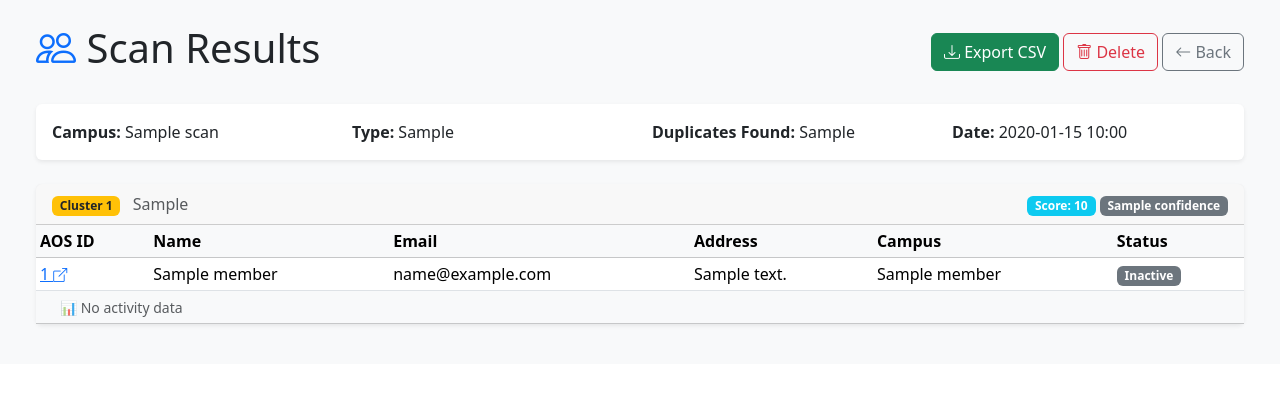
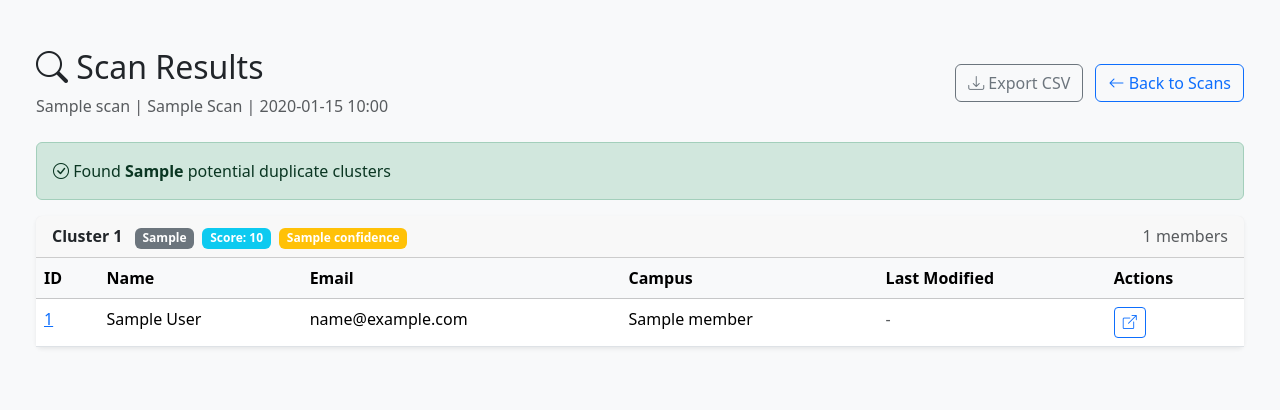
Before and after one commit to kfbenz/aosParishStaqPortal, a Python web app: template templates/duplicates/results.html in a window 1280 px wide. Shown: the part 56-466 px from the top of the page. Run offline with Jinja, Linux system fonts and the light colour scheme; the template is opened without the code that fills it: most values are stand-ins (such as "Sample title", 1, 10 or a date in 2020).

Commit message:
Restructure the way activity is rendered

```diff
--- a/templates/duplicates/results.html
+++ b/templates/duplicates/results.html
@@ -1,128 +1,101 @@
 {% extends "base.html" %}
-{% block title %}Scan Results - Duplicates{% endblock %}
+
+{% block title %}Scan Results - Duplicate Detection{% endblock %}
+
 {% block content %}
-<div class="container-fluid">
+<div class="container-fluid py-4">
     <div class="d-flex justify-content-between align-items-center mb-4">
-        <h1><i class="bi bi-people text-primary"></i> Scan Results</h1>
         <div>
-            <a href="/duplicates/scan/{{ scan.id }}/export" class="btn btn-success">
+            <h2><i class="bi bi-search"></i> Scan Results</h2>
+            <p class="text-muted mb-0">
+                {{ scan.campus_name }} | {{ scan.scan_type|title }} Scan |
+                {{ scan.started_at.strftime('%Y-%m-%d %H:%M') if scan.started_at else 'N/A' }}
+            </p>
+        </div>
+        <div>
+            <a href="/duplicates/scan/{{ scan.id }}/export" class="btn btn-outline-secondary me-2">
                 <i class="bi bi-download"></i> Export CSV
             </a>
-            <button type="button" class="btn btn-outline-danger" onclick="deleteScan({{ scan.id }})">
-                <i class="bi bi-trash"></i> Delete
-            </button>
-            <a href="/duplicates" class="btn btn-outline-secondary">
-                <i class="bi bi-arrow-left"></i> Back
+            <a href="/duplicates/" class="btn btn-outline-primary">
+                <i class="bi bi-arrow-left"></i> Back to Scans
             </a>
         </div>
     </div>
 
-    <!-- Scan Info -->
-    <div class="card mb-4">
-        <div class="card-body">
-            <div class="row">
-                <div class="col-md-3">
-                    <strong>Campus:</strong> {{ scan.campus_name }}
+    {% if scan.status == 'completed' %}
+        <div class="alert alert-success">
+            <i class="bi bi-check-circle"></i>
+            Found <strong>{{ scan.duplicates_found }}</strong> potential duplicate clusters
         </div>
-                <div class="col-md-3">
-                    <strong>Type:</strong> {{ scan.scan_type }}
+    {% elif scan.status == 'failed' %}
+        <div class="alert alert-danger">
+            <i class="bi bi-x-circle"></i>
+            Scan failed: {{ scan.error_message or 'Unknown error' }}
         </div>
-                <div class="col-md-3">
-                    <strong>Duplicates Found:</strong> {{ scan.duplicates_found or 0 }}
+    {% elif scan.status == 'running' %}
+        <div class="alert alert-info">
+            <i class="bi bi-hourglass-split"></i>
+            Scan is still running...
         </div>
-                <div class="col-md-3">
-                    <strong>Date:</strong> {{ scan.created_at.strftime('%Y-%m-%d %H:%M') if scan.created_at else '-' }}
-                </div>
-            </div>
-        </div>
-    </div>
+    {% endif %}
 
-    <!-- Results -->
     {% if clusters %}
         {% for cluster in clusters %}
         <div class="card mb-3">
             <div class="card-header d-flex justify-content-between align-items-center">
-            <div>
-                <span class="badge bg-warning text-dark me-2">Cluster {{ loop.index }}</span>
-                <span class="text-muted">{{ cluster.match_type or 'Match' }}</span>
-            </div>
-            <div>
+                <span>
+                    <strong>Cluster {{ loop.index }}</strong>
+                    <span class="badge bg-secondary ms-2">{{ cluster.match_type or 'Unknown' }}</span>
                     {% if cluster.score %}
-                <span class="badge bg-info">Score: {{ cluster.score }}</span>
+                        <span class="badge bg-info ms-1">Score: {{ cluster.score }}</span>
                     {% endif %}
                     {% if cluster.confidence %}
-                <span class="badge bg-{{ 'success' if cluster.confidence == 'high' else 'secondary' }}">
-                    {{ cluster.confidence }}
+                        <span class="badge bg-warning ms-1">{{ cluster.confidence }}</span>
+                    {% endif %}
                 </span>
-                {% endif %}
-            </div>
+                <span class="text-muted">{{ cluster.members|length if cluster.members else cluster.individuals|length if cluster.individuals else 0 }} members</span>
             </div>
             <div class="card-body p-0">
-            <table class="table table-sm mb-0">
+                <table class="table table-hover mb-0">
                     <thead class="table-light">
                         <tr>
-                        <th>AOS ID</th>
+                            <th>ID</th>
                             <th>Name</th>
                             <th>Email</th>
-                        <th>Address</th>
                             <th>Campus</th>
-                        <th>Status</th>
+                            <th>Last Modified</th>
+                            <th>Actions</th>
                         </tr>
                     </thead>
                     <tbody>
-                    {% for member in cluster.members %}
-                    {% set ind_id = member.aos_id or member.individual_id %}
-                    {% set ind_id_str = ind_id|string %}
+                        {% set members = cluster.members if cluster.members else cluster.individuals %}
+                        {% for member in members %}
+                            {% set ind_id = member.individual_id or member.aos_id %}
                             <tr>
                                 <td>
                                     <a href="/mirror/individual/{{ ind_id }}" target="_blank">
-                                {{ ind_id or '-' }}
-                                <i class="bi bi-box-arrow-up-right small"></i>
+                                        {{ ind_id }}
                                     </a>
                                 </td>
-                        <td>{{ member.name or ((member.first_name or '') ~ ' ' ~ (member.last_name or ''))|trim or '-' }}</td>
+                                <td>{{ member.first_name }} {{ member.last_name }}</td>
                                 <td>{{ member.email or '-' }}</td>
-                        <td>{{ member.address or '-' }}</td>
                                 <td>{{ member.campus_name or '-' }}</td>
                                 <td>
-                            {% if member.active %}
-                            <span class="badge bg-success">Active</span>
+                                    {% if last_modified.get(ind_id|string) %}
+                                        <span class="text-muted">
+                                            <i class="bi bi-clock"></i> {{ last_modified.get(ind_id|string) }}
+                                        </span>
                                     {% else %}
-                            <span class="badge bg-secondary">Inactive</span>
+                                        <span class="text-muted">-</span>
                                     {% endif %}
                                 </td>
-                    </tr>
-                    <!-- Activity Row - Always displayed -->
-                    <tr class="table-light">
-                        <td colspan="6" class="py-1 ps-4 border-top-0" style="border-top: none !important;">
-                            <small class="text-muted">
-                                📊
-                                {% if activity_data and ind_id_str in activity_data %}
-                                    {% set activity = activity_data[ind_id_str] %}
-                                    {% set parts = [] %}
-                                    {% if 'Last Gift' in activity %}
-                                        {% set _ = parts.append('Gift: ' ~ activity['Last Gift']) %}
-                                    {% endif %}
-                                    {% if 'Last Scheduled Gift' in activity %}
-                                        {% set _ = parts.append('Scheduled: ' ~ activity['Last Scheduled Gift']) %}
-                                    {% endif %}
-                                    {% if 'Last Pledge' in activity %}
-                                        {% set _ = parts.append('Pledge: ' ~ activity['Last Pledge']) %}
-                                    {% endif %}
-                                    {% if 'Last Attended' in activity %}
-                                        {% set _ = parts.append('Attended: ' ~ activity['Last Attended']) %}
-                                    {% endif %}
-                                    {% if 'Last Served' in activity %}
-                                        {% set _ = parts.append('Served: ' ~ activity['Last Served']) %}
-                                    {% endif %}
-                                    {% if 'Last Profile Update' in activity %}
-                                        {% set _ = parts.append('Profile: ' ~ activity['Last Profile Update']) %}
-                                    {% endif %}
-                                    {{ parts|join(' | ') if parts else 'No activity recorded' }}
-                                {% else %}
-                                    No activity data
-                                {% endif %}
-                            </small>
+                                <td>
+                                    <a href="https://archseattle.ccbchurch.com/goto/profile/{{ ind_id }}"
+                                       target="_blank"
+                                       class="btn btn-sm btn-outline-primary"
+                                       title="View in ParishStaq">
+                                        <i class="bi bi-box-arrow-up-right"></i>
+                                    </a>
                                 </td>
                             </tr>
                         {% endfor %}
@@ -133,31 +106,8 @@
         {% endfor %}
     {% else %}
         <div class="alert alert-info">
-        <i class="bi bi-info-circle"></i> No duplicate clusters found.
+            <i class="bi bi-info-circle"></i> No duplicate clusters found in this scan.
         </div>
     {% endif %}
 </div>
-
-<script>
-async function deleteScan(scanId) {
-    if (!confirm('Are you sure you want to delete this scan? This cannot be undone.')) {
-        return;
-    }
-
-    try {
-        const response = await fetch('/duplicates/scan/' + scanId, {
-            method: 'DELETE'
-        });
-        const data = await response.json();
-
-        if (data.success) {
-            window.location.href = '/duplicates';
-        } else {
-            alert('Error: ' + (data.error || 'Failed to delete scan'));
-        }
-    } catch (err) {
-        alert('Error: ' + err);
-    }
-}
-</script>
 {% endblock %}
```
Also changed, not shown: app/routes_duplicates.py (+48 -215 lines). Lines whose indentation alone changed are shown as unchanged.
